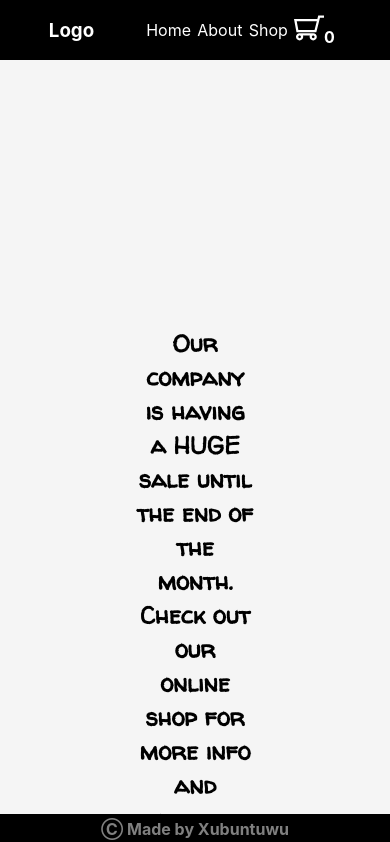
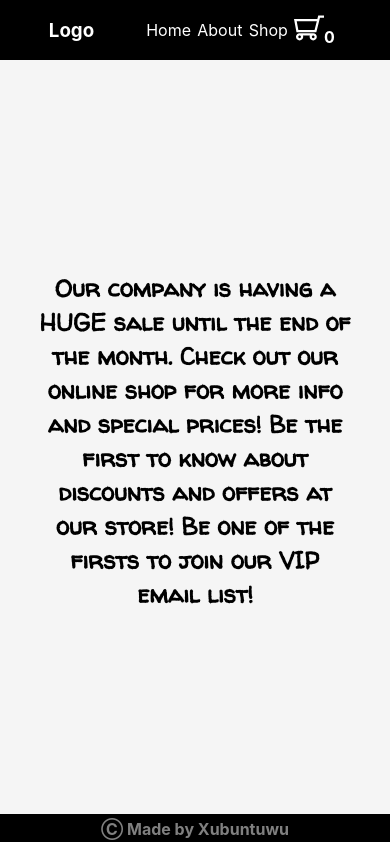
Before and after one commit to Xubuntuwu/shopping-cart-project, a React (Create React App) app: page /aboutpage in a window 390 px wide. Shown: the top 842 px of the page. Built offline with nearby package versions, Linux system fonts and the light colour scheme.

Commit message:
fixed about page styling for phone

```diff
--- a/src/routes/about.css
+++ b/src/routes/about.css
@@ -51,3 +51,20 @@
     justify-content: center;
     align-items: center;
 }
+
+@media only screen and (max-width: 700px) {
+    #aboutpage{
+        display: flex;
+        justify-content: center;
+        align-items: center;
+    }
+
+    #aboutpage main{
+        height: fit-content;
+    }
+
+    #aboutpage main div{
+        width: 80%;
+
+    }
+}
```
